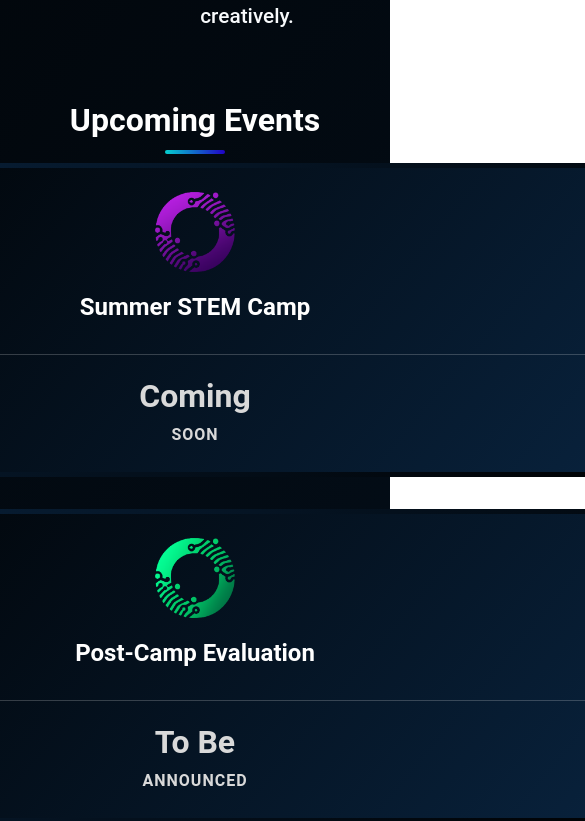
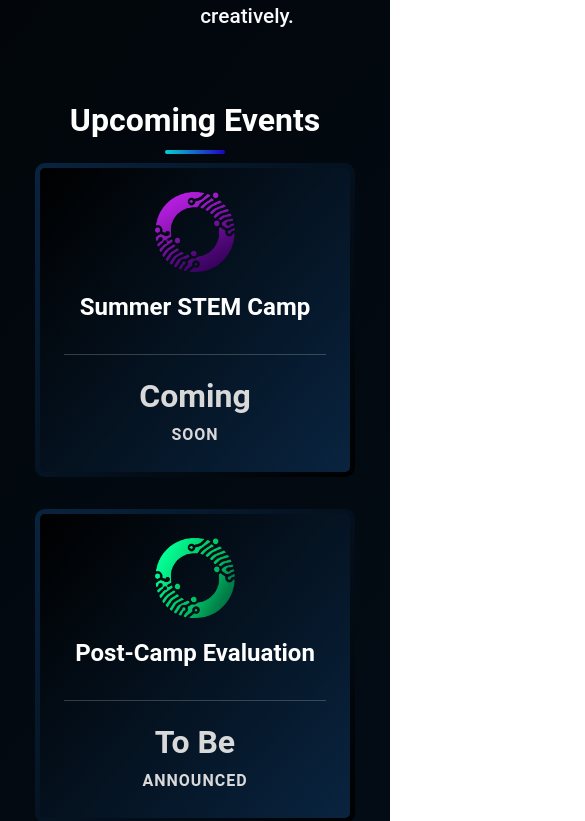
Before and after one commit to zakaria-hammal/AOAI_Website, a Next.js app: page / in a window 390 px wide. Shown: the part 1335-2156 px from the top of the page, 585 px wide, since content can reach past the window. Built offline with nearby package versions, Linux system fonts and the light colour scheme.

Commit message:
Changing Coaches section

```diff
--- a/src/app/globals.css
+++ b/src/app/globals.css
@@ -706,100 +706,189 @@ main {
   fill: currentColor;
 }
 
-.course-button {
-  display: inline-flex;
+.coaches-container {
+  display: flex;
+  flex-direction: column;
   align-items: center;
-  justify-content: center;
-  padding: 0.75rem 1.5rem;
-  background-color: var(--primary-color);
-  color: white;
-  border-radius: var(--radius);
-  font-weight: 500;
-  text-decoration: none;
-  transition: all 0.3s ease;
   width: 100%;
+  padding: 0 1rem;
 }
 
-.course-button:hover {
-  background-color: var(--secondary-color);
-  transform: translateY(-2px);
-  box-shadow: 0 4px 12px rgba(220, 38, 38, 0.2);
+.head-coaches-container {
+  display: flex;
+  justify-content: center;
+  flex-wrap: wrap;
+  gap: 2rem;
+  margin-bottom: 4rem;
+  width: 100%;
+  max-width: 1400px;
+}
+
+.head-coach-card {
+  position: relative;
+  background: rgba(9, 36, 64, 0.7);
+  border-radius: 16px;
+  padding: 3rem 2.5rem 2.5rem;
+  min-width: 400px;
+  max-width: 700px;
+  transition: all 0.4s cubic-bezier(0.4, 0, 0.2, 1);
+  border: 2px solid rgba(32, 2, 198, 0.4);
+  box-shadow: 0 10px 30px rgba(5, 207, 207, 0.1);
+  overflow: hidden;
+  z-index: 1;
+}
+
+.head-coach-badge {
+  position: absolute;
+  top: -12px;
+  left: 50%;
+  transform: translateX(-50%);
+  background: linear-gradient(to right, #05CFCF, #2002C6);
+  color: white;
+  padding: 8px 25px;
+  border-radius: 25px;
+  font-weight: bold;
+  font-size: 1.3rem;
+  z-index: 10;
+  box-shadow: 0 5px 15px rgba(5, 207, 207, 0.4);
+  letter-spacing: 1px;
+}
+
+.coach-card {
+  position: relative;
+  background: rgba(9, 36, 64, 0.7);
+  border-radius: 16px;
+  padding: 2.5rem 2rem;
+  display: flex;
+  flex-direction: column;
+  justify-content: center;
+  transition: all 0.4s cubic-bezier(0.4, 0, 0.2, 1);
+  border: 2px solid rgba(5, 207, 207, 0.3);
+  box-shadow: 0 8px 25px rgba(5, 207, 207, 0.1);
+  overflow: hidden;
+  z-index: 1;
+  height: 20rem;
+  width: 25rem;
+}
+
+.coach-card:hover,
+.head-coach-card:hover {
+  transform: translateY(-10px) scale(1.03);
+  box-shadow: 0 15px 40px rgba(5, 207, 207, 0.3);
+}
+
+.coach-card:hover {
+  border-color: rgba(5, 207, 207, 0.7);
+}
+
+.head-coach-card:hover {
+  border-color: rgba(32, 2, 198, 0.7);
+}
+
+.coach-card:hover .glow-effect,
+.head-coach-card:hover .glow-effect {
+  opacity: 1;
+}
+
+.coach-card::after,
+.head-coach-card::after {
+  content: '';
+  position: absolute;
+  top: 0;
+  left: 0;
+  width: 100%;
+  height: 5px;
+  background: linear-gradient(to right, #05CFCF, #2002C6);
+  opacity: 0.7;
+  transform: scaleX(0);
+  transform-origin: left;
+  transition: transform 0.4s ease;
+}
+
+.coach-card:hover::after,
+.head-coach-card:hover::after {
+  transform: scaleX(1);
+}
+
+.coach-name {
+  margin-bottom: 1.2rem;
+  position: relative;
+}
+
+.name-gradient {
+  background: linear-gradient(90deg, #05CFCF, #2002C6);
+  -webkit-background-clip: text;
+  background-clip: text;
+  color: transparent;
+  font-size: 2.2rem;
+  font-weight: 750;
+  display: inline-block;
+  letter-spacing: -0.5px;
+  transition: all 0.3s ease;
+}
+
+.coach-card:hover .name-gradient,
+.head-coach-card:hover .name-gradient {
+  color: linear-gradient(90deg, #0FF, #2002C6);
+}
+
+.coach-role {
+  color: #0C83FF;
+  font-weight: 700;
+  margin-bottom: 1.5rem;
+  font-size: 1.4rem;
+  position: relative;
+  display: inline-block;
+}
+
+.coach-role::after {
+  content: '';
+  position: absolute;
+  bottom: -5px;
+  left: 0;
+  width: 70px;
+  height: 3px;
+  background: linear-gradient(to right, #05CFCF, #2002C6);
+  border-radius: 2px;
+}
+
+.coach-bio {
+  color: #afced3;
+  line-height: 1.7;
+  font-size: 1.1rem;
+  font-weight: 500;
 }
 
 .coaches-grid {
   display: flex;
   flex-wrap: wrap;
-  flex-direction: row;
-  align-items: center;
   justify-content: center;
-  gap: 3rem;
-  margin-top: 3rem;
+  gap: 2.5rem;
+  width: 100%;
+  max-width: 1400px;
 }
 
-.coach-card {
-  border-radius: var(--radius);
-  box-shadow: var(--shadow);
-  padding: 2rem;
-  text-align: center;
-  transition: var(--transition);
-  width: 20rem;
-  height: 25rem;
-}
+/* Mobile adjustments */
+@media (max-width: 768px) {
+  .head-coaches-container {
+    flex-direction: column;
+    align-items: center;
+  }
 
-.coach-card:hover {
-  transform: translateY(-5px);
-  box-shadow: 0 10px 30px #2002C6;
-}
+  .head-coach-card,
+  .coach-card {
+    min-width: 100%;
+    max-width: 100%;
+    padding: 2.5rem 1.5rem;
+  }
 
-.coach-image {
-  margin: 0 auto 1.5rem;
-  width: 150px;
-  height: 150px;
-  border-radius: 50%;
-  overflow: hidden;
-  border: 3px solid var(--primary-color);
-}
+  .name-gradient {
+    font-size: 1.8rem;
+  }
 
-.coach-name {
-  font-size: 1.5rem;
-  color: #D9D9D9;
-  margin-bottom: 0.5rem;
-  font-size: 1.5rem;
-  font-weight: 700;
-}
-
-.coach-name::after{
-  width: 80px;
-  height: 4px;
-  background: linear-gradient(to right, #05CFCF, #2002C6);
-  border-radius: 2px;
-}
-
-.coach-role {
-  color: #0C83FF;
-  font-weight: 600;
-  margin-bottom: 1rem;
-  font-size: 1.5rem;
-}
-
-.coach-bio {
-  color: white;
-  line-height: 1.6;
-}
-
-.head-coach-container {
-  grid-column: 1 / -1;
-  display: flex;
-  justify-content: center;
-  width: 100%;
-  margin-bottom: 2rem;
-}
-
-.head-coach {
-  width: 20rem;
-  height: 25rem;
-  max-width: 500px;
-  position: relative;
+  .coach-role {
+    font-size: 1.2rem;
+  }
 }
 
 .sponsors-container {
@@ -1001,7 +1090,6 @@ main {
     padding: 0 1rem;
   }
 
-
   .mission-title {
     margin-top: 5rem;
     font-size: 2.5rem;
@@ -1041,6 +1129,7 @@ main {
   .event-card {
     flex-direction: column;
     padding: 1.5rem;
+    width: 20rem;
   }
 
   .event-icon-container {
@@ -1057,26 +1146,24 @@ main {
     margin-top: 1rem;
   }
 
-  /* Coaches section - remove hover effects */
   .coaches-grid {
-    flex-direction: column;
-    gap: 2rem;
+    grid-template-columns: 1fr;
   }
 
-  .coach-card {
-    width: 100%;
-    max-width: 350px;
-    height: auto;
-    padding: 1.5rem;
-    box-shadow: none !important;
+  .coach-card.head-coach {
+    grid-column: 1;
   }
 
-  .head-coach-container {
-    margin-bottom: 1rem;
+  .coach-name {
+    font-size: 1.5rem;
   }
 
-  .head-coach {
-    max-width: 100%;
+  .coach-role {
+    font-size: 1.2rem;
+  }
+
+  .coach-bio {
+    font-size: 1rem;
   }
 
   .ambassadors-section {
@@ -1206,14 +1293,17 @@ main {
     font-size: 3rem;
   }
 
-  .coaches-grid {
-    flex-direction: row;
-    flex-wrap: wrap;
-    justify-content: center;
+  .head-coaches-container {
+    flex-direction: column;
+    align-items: center;
+  }
+
+  .head-coach {
+    max-width: 100%;
   }
 
   .coach-card {
-    width: calc(50% - 1rem);
+    min-width: 100%;
   }
 
   /* Ambassadors grid - 2 columns */
```
